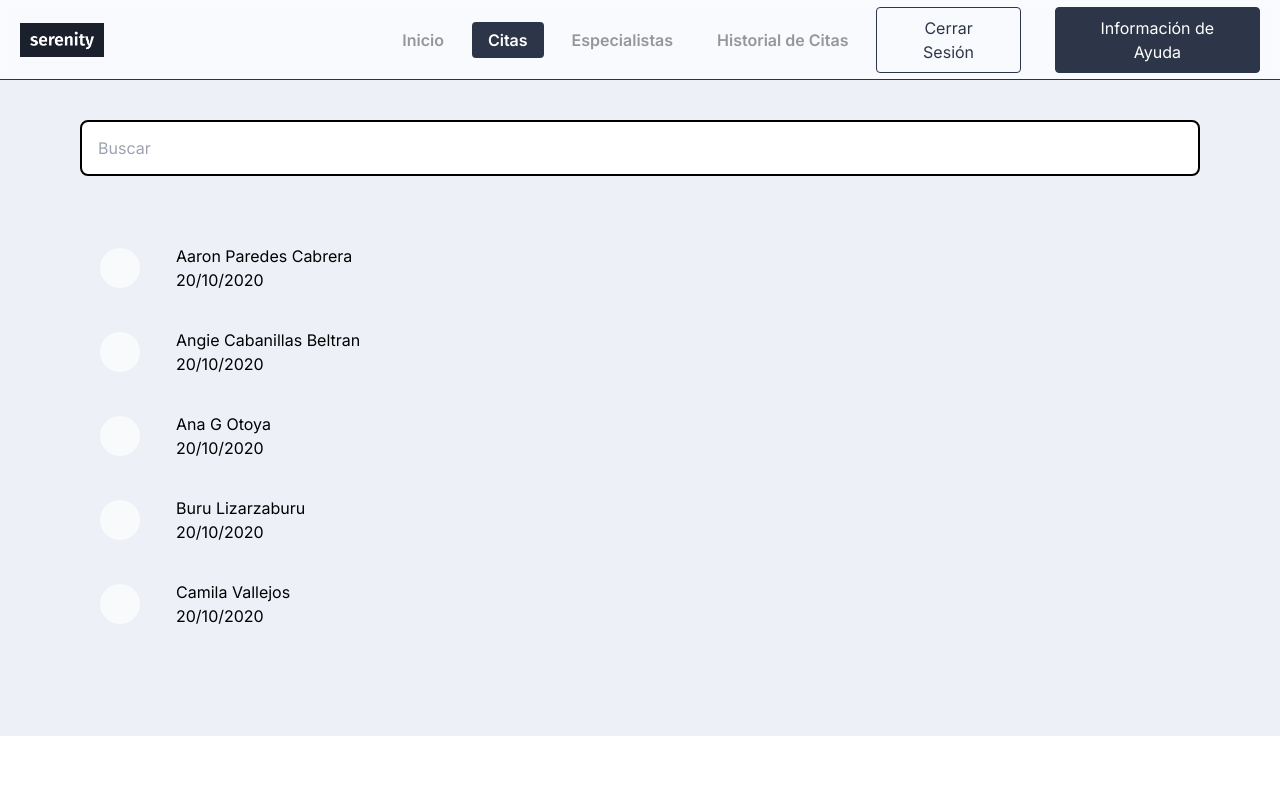
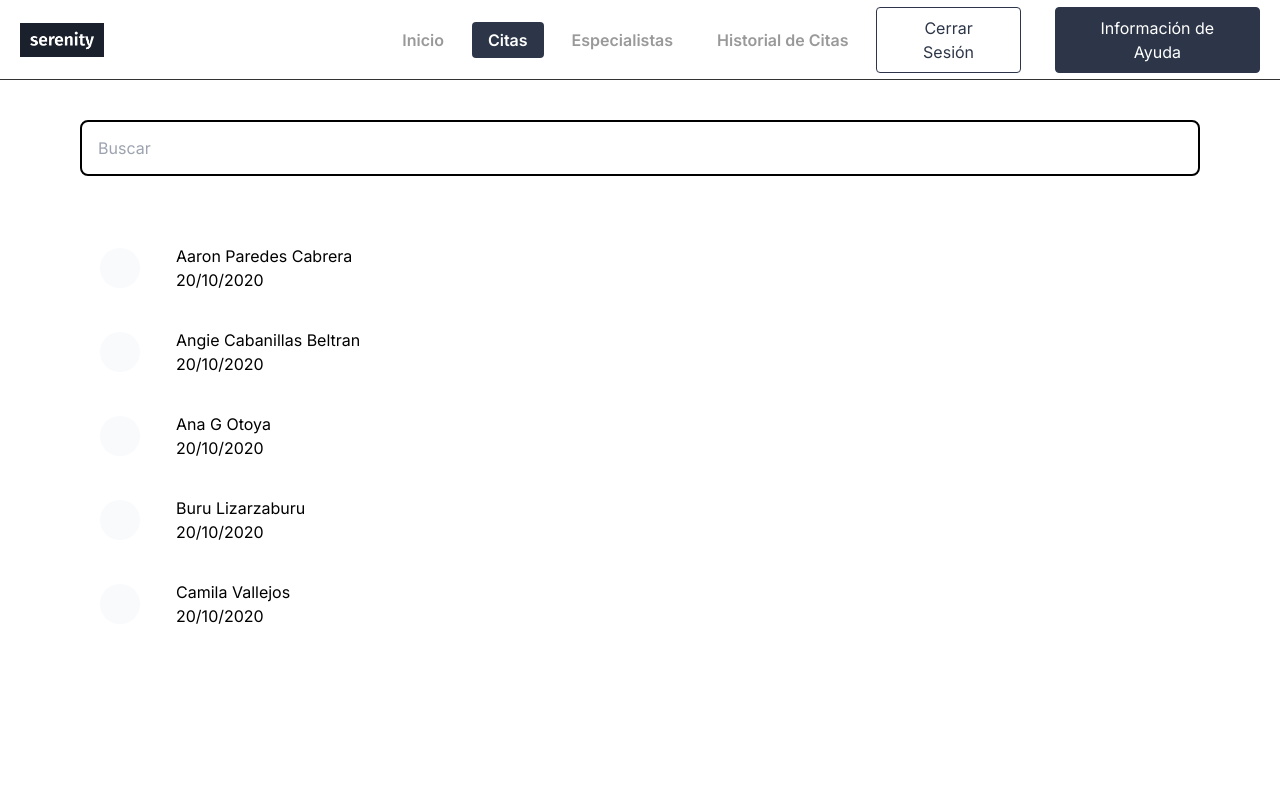
Before and after one commit to AngieCabanillas/psicologia-en-linea, a React (Vite) app in the folder frontend/: page /citas in a window 1280 px wide. Shown: the top 800 px of the page. Built offline with nearby package versions, Linux system fonts and the light colour scheme.

Commit message:
chore: remove color of background

```diff
--- a/frontend/src/user/citas/citas.tsx
+++ b/frontend/src/user/citas/citas.tsx
@@ -37,7 +37,7 @@ export const CitasComponent = () => {
   return (
     <>
       <Spin spinning={loading} className="h-100" indicator={circleIcon}>
-        <div className="content p-20" style={{ backgroundColor: "#EDF0F7" }}>
+        <div className="content p-20">
           <div className="py-10">
             <input
               className="w-full h-14 rounded-lg border-2 border-solid border-black p-4"
```
